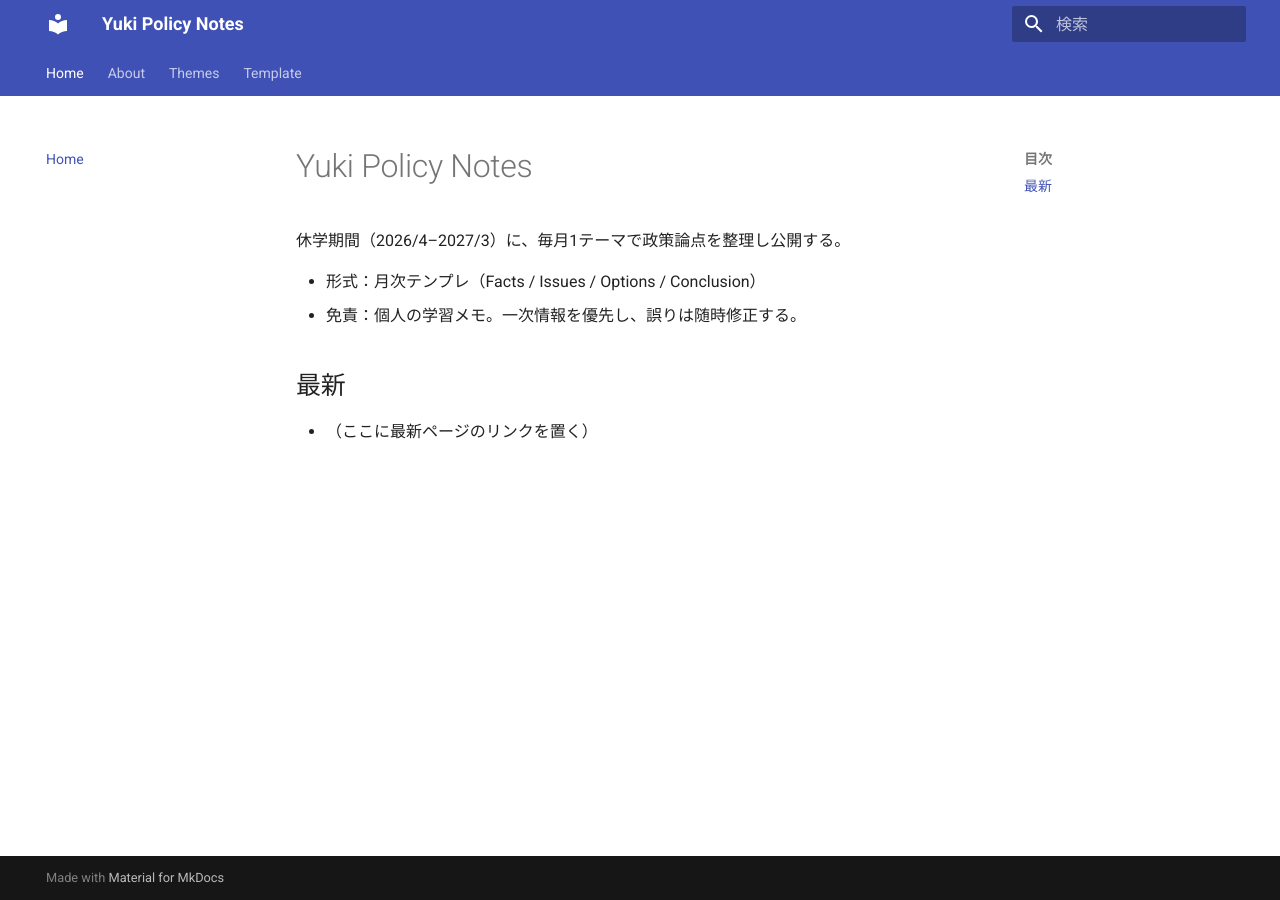
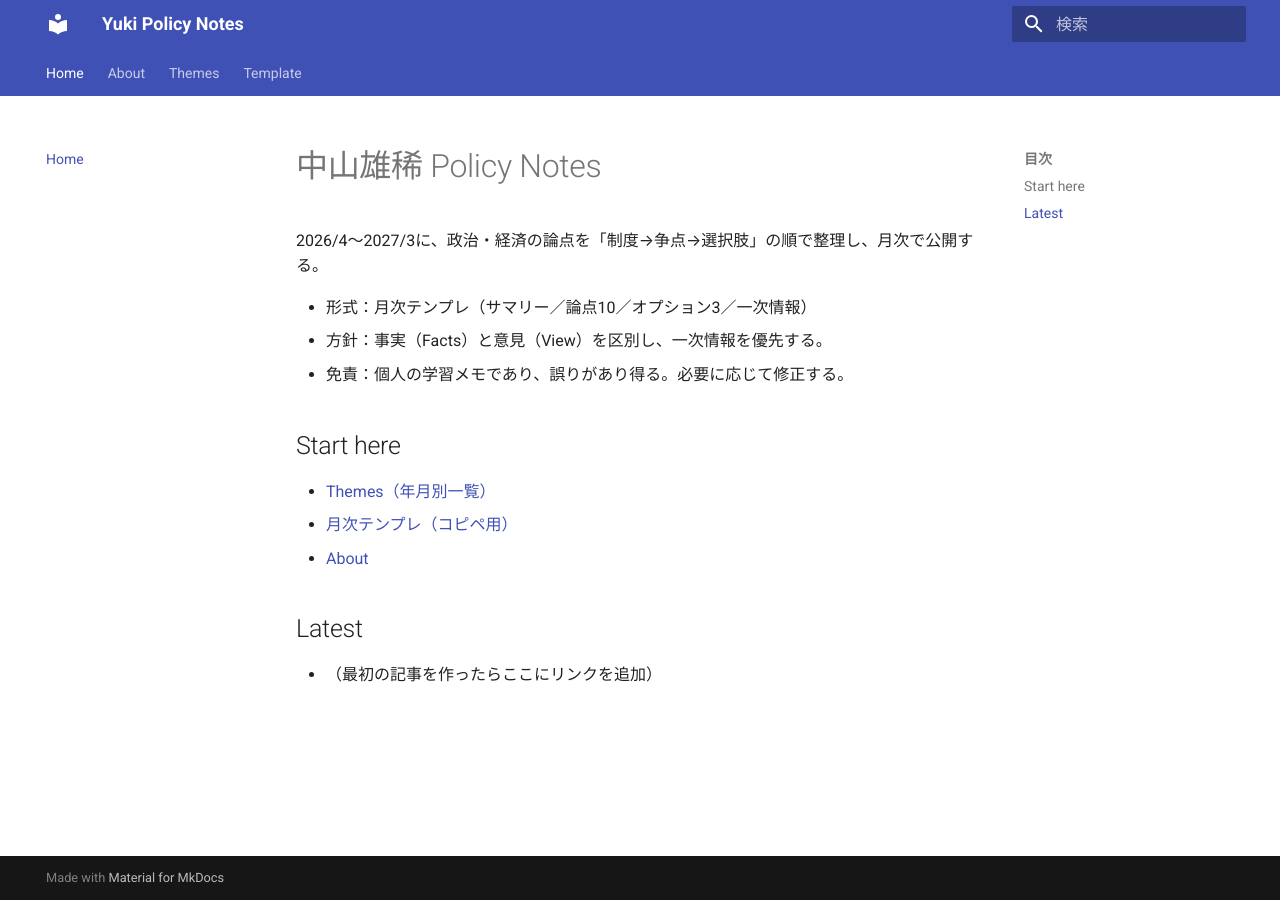
Before and after one commit to yu-ki-nakayama/policy-notes, an MkDocs documentation site: the page built from docs/index.md, in a window 1280 px wide. Built offline with MkDocs 1.6.1 and Material for MkDocs 9.7.7, drawn with Linux system fonts in a browser that asks for light colours.

Commit message:
Update index.md

```diff
--- a/docs/index.md
+++ b/docs/index.md
@@ -1,9 +1,15 @@
-# Yuki Policy Notes
+# 中山雄稀 Policy Notes
 
-休学期間（2026/4–2027/3）に、毎月1テーマで政策論点を整理し公開する。
+2026/4〜2027/3に、政治・経済の論点を「制度→争点→選択肢」の順で整理し、月次で公開する。
 
-- 形式：月次テンプレ（Facts / Issues / Options / Conclusion）
-- 免責：個人の学習メモ。一次情報を優先し、誤りは随時修正する。
+- 形式：月次テンプレ（サマリー／論点10／オプション3／一次情報）
+- 方針：事実（Facts）と意見（View）を区別し、一次情報を優先する。
+- 免責：個人の学習メモであり、誤りがあり得る。必要に応じて修正する。
 
-## 最新
-- （ここに最新ページのリンクを置く）
+## Start here
+- [Themes（年月別一覧）](themes/index.md)
+- [月次テンプレ（コピペ用）](template/monthly.md)
+- [About](about.md)
+
+## Latest
+- （最初の記事を作ったらここにリンクを追加）
```
